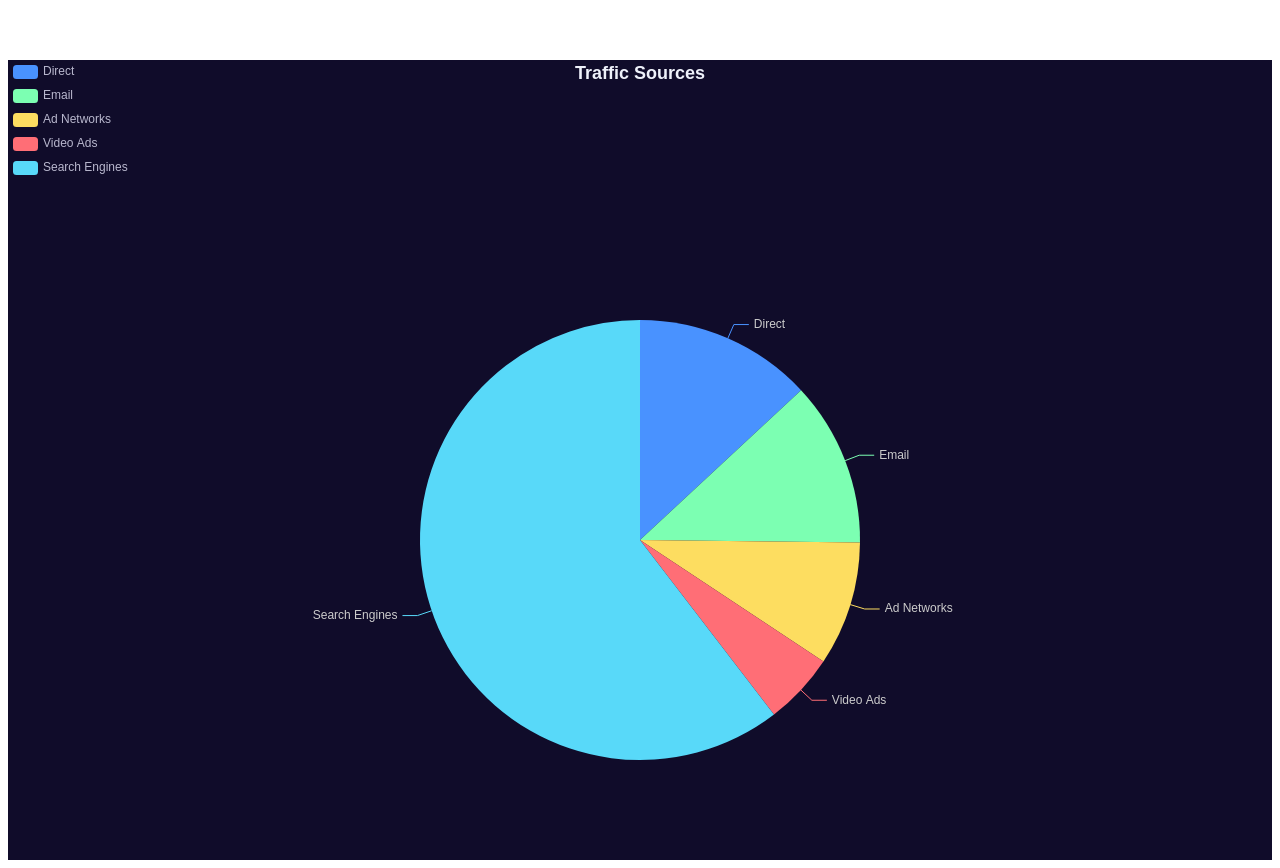
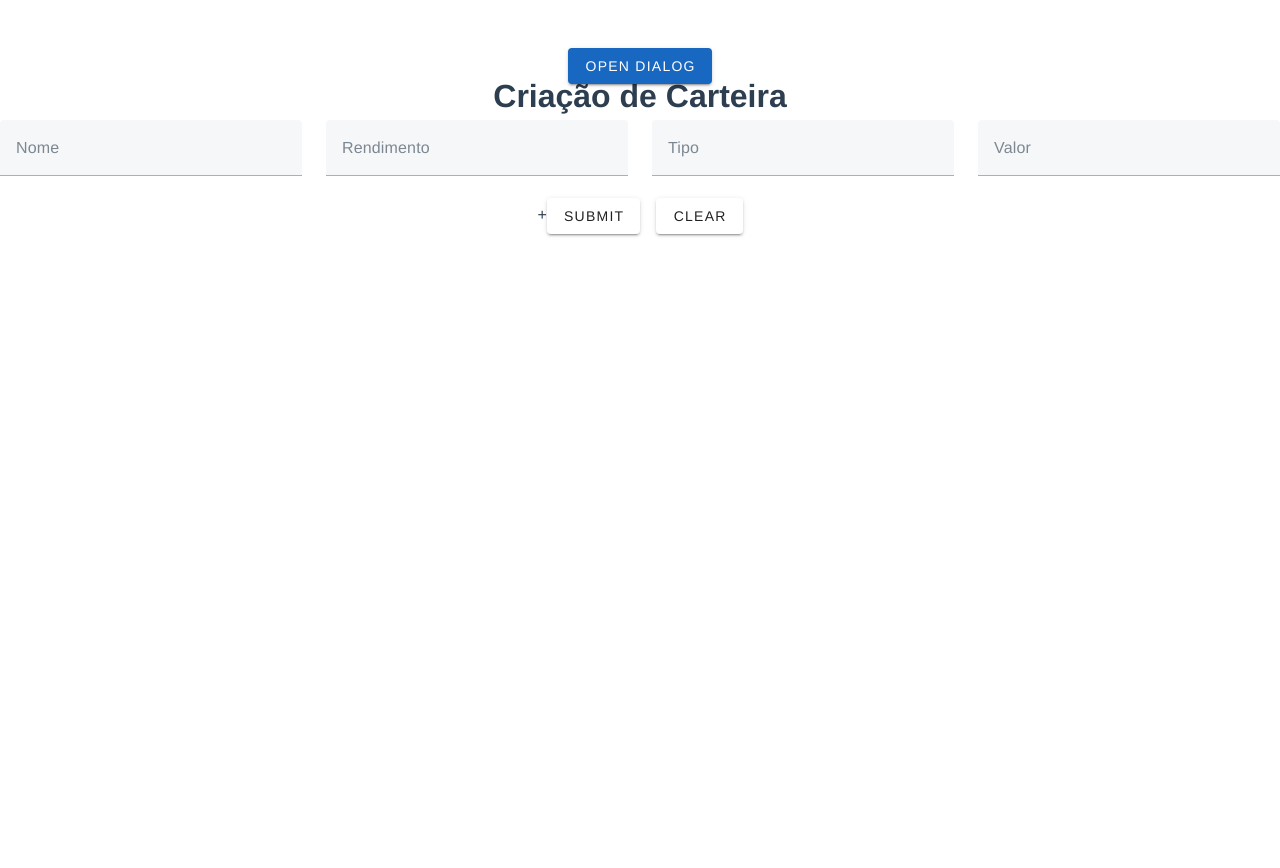
Before and after one commit to Kathamala/InvestimentosFront, a Vue app: page / in a window 1280 px wide. After the commit the page ends 800 px from the top, so only its background shows below. Built offline with nearby package versions, Linux system fonts and the light colour scheme.

Commit message:
create initial components

```diff
--- a/package.json
+++ b/package.json
@@ -8,6 +8,8 @@
     "lint": "vue-cli-service lint"
   },
   "dependencies": {
+    "@vuelidate/core": "^2.0.3",
+    "@vuelidate/validators": "^2.0.4",
     "axios": "^1.6.2",
     "core-js": "^3.8.3",
     "echarts": "^5.4.3",
--- a/src/App.vue
+++ b/src/App.vue
@@ -1,15 +1,34 @@
 <template>
-  <PieChartComponent/>
+  <v-row justify="center">
+    <WalletView
+      title="Use Google's location service?"
+      :bodyText="longText"
+      @agree="handleAgree"
+      @disagree="handleDisagree"
+    />
+  </v-row>
+  <WalletForm/>
 </template>
 
 <script>
-import PieChartComponent from './components/PieChartComponent.vue'
+import WalletForm from './pages/WalletForm.vue'
+import WalletView from './pages/WalletView.vue'
 
 export default {
   name: 'App',
   components: {
-    PieChartComponent
-  }
+    WalletForm,
+    WalletView
+  },
+  data() {
+    return {
+      dataList: [
+        { title: 'Card 1', subtitle: 'Subtitle 1', text: 'Text 1' },
+        { title: 'Card 2', subtitle: 'Subtitle 2', text: 'Text 2' },
+        { title: 'Card 3', subtitle: 'Subtitle 3', text: 'Text 3' },
+      ],
+    };
+  },
 }
 </script>
 
--- a/src/components/PieChartComponent.vue
+++ b/src/components/PieChartComponent.vue
@@ -12,7 +12,7 @@
     LegendComponent,
   } from 'echarts/components';
   import VChart, { THEME_KEY } from 'vue-echarts';
-  import { ref, provide } from 'vue';
+  import { ref, provide, defineProps } from 'vue';
 
   use([
     CanvasRenderer,
@@ -22,11 +22,13 @@
     LegendComponent,
   ]);
 
-  provide(THEME_KEY, 'dark');
+  const props = defineProps(['title', 'dataList', 'dataObject', 'mode']);
+
+  provide(THEME_KEY, props.mode);
 
   const option = ref({
     title: {
-      text: 'Traffic Sources',
+      text: props.title,
       left: 'center',
     },
     tooltip: {
@@ -36,21 +38,15 @@
     legend: {
       orient: 'vertical',
       left: 'left',
-      data: ['Direct', 'Email', 'Ad Networks', 'Video Ads', 'Search Engines'],
+      data: props.dataList,
     },
     series: [
       {
-        name: 'Traffic Sources',
+        name: props.title,
         type: 'pie',
         radius: '55%',
         center: ['50%', '60%'],
-        data: [
-          { value: 335, name: 'Direct' },
-          { value: 310, name: 'Email' },
-          { value: 234, name: 'Ad Networks' },
-          { value: 135, name: 'Video Ads' },
-          { value: 1548, name: 'Search Engines' },
-        ],
+        data: props.dataObject,
         emphasis: {
           itemStyle: {
             shadowBlur: 10,
--- a/src/main.js
+++ b/src/main.js
@@ -1,4 +1,14 @@
-import { createApp } from 'vue'
-import App from './App.vue'
+import { createApp } from "vue";
+import App from "./App.vue";
+// Vuetify
+import "vuetify/styles";
+import { createVuetify } from "vuetify";
+import * as components from "vuetify/components";
+import * as directives from "vuetify/directives";
 
-createApp(App).mount('#app')
+const vuetify = createVuetify({
+  components,
+  directives,
+});
+
+createApp(App).use(vuetify).mount("#app");
--- /dev/null
+++ b/src/pages/WalletForm.vue
@@ -0,0 +1,115 @@
+<template>
+  <h1> Criação de Carteira </h1>
+  <form>
+
+     <div v-for="(field, index) in state.investimentList" :key="index">
+      <v-row>
+        <v-col cols="3">
+          <v-text-field
+            v-model="state.investimentList[index].name"
+            :counter="10"
+            label="Nome"
+            required
+          ></v-text-field>
+        </v-col>
+
+        <v-col cols="3">
+          <v-text-field
+            v-model="state.investimentList[index].yearning"
+            label="Rendimento"
+            required
+          ></v-text-field>
+        </v-col>
+
+        <v-col cols="3">
+          <v-select
+            v-model="state.investimentList[index].type"
+            :items="types"
+            label="Tipo"
+            required
+          ></v-select>
+        </v-col>
+
+        <v-col cols="3">
+          <v-text-field
+            v-model="state.investimentList[index].value"
+            label="Valor"
+            required
+          ></v-text-field>
+        </v-col>
+      </v-row>
+    </div>
+
+    <button @click.prevent="addInvestimento">+</button>
+    <v-btn class="me-4" @click="v$.$validate">submit</v-btn>
+    <v-btn @click="clear">clear</v-btn>
+  </form>
+</template>
+
+<script setup>
+  import { reactive } from 'vue'
+  import { useVuelidate } from '@vuelidate/core'
+  import { required } from '@vuelidate/validators'
+
+
+  const initialState = {
+    investimentList: [
+      {
+        name: '',
+        yearning: null,
+        value: null,
+        type: null,
+      }
+    ],
+  }
+
+  const state = reactive({
+    ...initialState,
+  })
+
+  const types = [
+    'Renda Fixa',
+    'Renda Variável',
+    'Imóvel',
+    'Automóvel',
+  ]
+
+  const rules = {
+    name: { required },
+    yearning: { required },
+    type: { required },
+    types: { required },
+    value: { required },
+  }
+
+  const v$ = useVuelidate(rules, state)
+
+  function addInvestimento(){
+    state.investimentList.push({
+        name: '',
+        yearning: null,
+        value: null,
+        type: null,
+      })
+  }
+
+  function clear () {
+    v$.value.$reset()
+
+    for (const [key, value] of Object.entries(initialState)) {
+      state[key] = value
+    }
+  }
+
+</script>
+
+<style>
+  #app {
+    font-family: Avenir, Helvetica, Arial, sans-serif;
+    -webkit-font-smoothing: antialiased;
+    -moz-osx-font-smoothing: grayscale;
+    text-align: center;
+    color: #2c3e50;
+    margin-top: 60px;
+  }
+</style>
--- /dev/null
+++ b/src/pages/WalletView.vue
@@ -0,0 +1,63 @@
+<!-- DialogCard.vue -->
+<template>
+    <v-dialog v-model="dialog" width="800">
+      <template v-slot:activator="{ props }">
+        <v-btn color="primary" v-bind="props">
+          {{ buttonLabel }}
+        </v-btn>
+      </template>
+      <v-card>
+        <v-card-title>
+          <span class="text-h5">{{ title }}</span>
+        </v-card-title>
+        <v-card-text>
+          {{ bodyText }}
+        </v-card-text>
+        <v-card-actions>
+          <v-spacer></v-spacer>
+          <v-btn color="green-darken-1" variant="text" @click="handleDisagree">
+            {{ disagreeLabel }}
+          </v-btn>
+          <v-btn color="green-darken-1" variant="text" @click="handleAgree">
+            {{ agreeLabel }}
+          </v-btn>
+        </v-card-actions>
+      </v-card>
+    </v-dialog>
+  </template>
+
+  <script>
+  export default {
+    props: {
+      title: String,
+      bodyText: String,
+      buttonLabel: {
+        type: String,
+        default: 'Open Dialog',
+      },
+      agreeLabel: {
+        type: String,
+        default: 'Agree',
+      },
+      disagreeLabel: {
+        type: String,
+        default: 'Disagree',
+      },
+    },
+    data() {
+      return {
+        dialog: false,
+      };
+    },
+    methods: {
+      handleAgree() {
+        this.dialog = false;
+        this.$emit('agree');
+      },
+      handleDisagree() {
+        this.dialog = false;
+        this.$emit('disagree');
+      },
+    },
+  };
+  </script>
```
Also changed, not shown: src/components/HelloWorld.vue (deleted, +0 -58 lines), src/components/WalletCardComponent.vue (added, +26 -0 lines), src/pages/WalletList.vue (added, +33 -0 lines), 1 other file (tests, documents, lock files or other folders).
